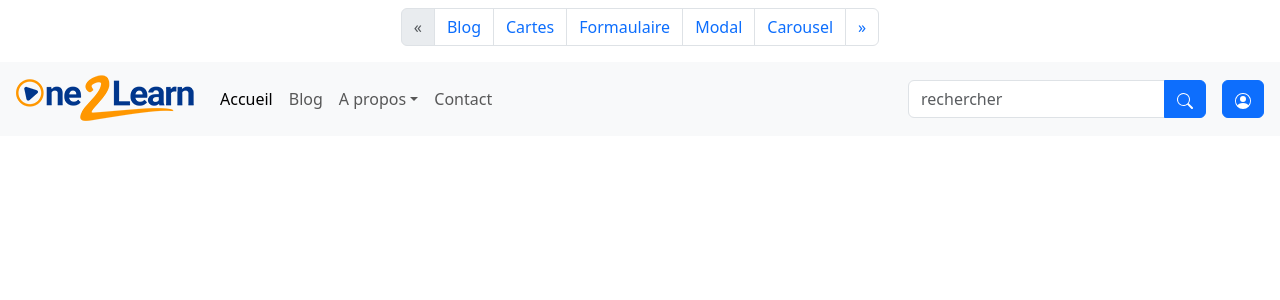
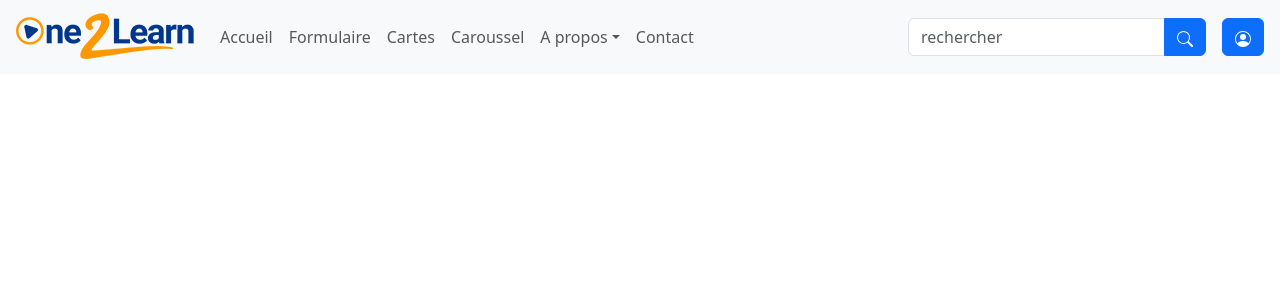
Before and after one commit to iyahiani/react, a React (Create React App) app: page /navbar in a window 1280 px wide. Shown: the top 300 px of the page. Built offline with nearby package versions, Linux system fonts and the light colour scheme.

Commit message:
modif header

```diff
--- a/src/components/NavBar.js
+++ b/src/components/NavBar.js
@@ -1,12 +1,10 @@
 import logo from '../images/one2Learn-Logo.png'
 import MyPagination from "./pagination";
+import {NavLink} from "react-router-dom";
 
 const MyNavBar = () => {
     return (
         <div>
-            <div>
-                <MyPagination></MyPagination>
-            </div>
             <header className="navbar navbar-expand-lg navbar-light bg-light px-3">
                 <a href="#" className=" navbar-brand">
                     <img className="img-fluid object-fit-contain h-50" src={logo} alt="LOGO"/>
@@ -18,18 +16,24 @@ const MyNavBar = () => {
                 <div className="collapse navbar-collapse" id="navbar">
                     <nav>
                         <ul className="navbar-nav ms-auto">
-                            <li className="nav-item"><a href="#" target="_blank"
-                                                        className="nav-link active"> Accueil</a>
+                            <li className="nav-item">
+                                <NavLink to="/ariane"
+                                         className={({isActive}) => (isActive ? 'nav-link active' : 'nav-link')}>Accueil </NavLink>
                             </li>
-                            <li className="nav-item"><a href="#" target="_blank" className="nav-link"> Blog </a></li>
+                            <li className="nav-item"><NavLink to="/forms"
+                                                              className={({isActive}) => (isActive ? 'nav-link active' : 'nav-link')}>Formulaire </NavLink></li>
+                            <li className="nav-item"><NavLink to="/cards"
+                                                              className={({isActive}) => (isActive ? 'nav-link active' : 'nav-link')}>Cartes </NavLink></li>
+                            <li className="nav-item"><NavLink to="/carousel"
+                                                              className={({isActive}) => (isActive ? 'nav-link active' : 'nav-link')}>Caroussel </NavLink></li>
                             <li className="nav-item dropdown"><a href="#" target="_blank"
                                                                  className="nav-link dropdown-toggle"
                                                                  data-bs-toggle="dropdown"> A propos</a>
-                                <ul className="dropdown-menu">
+                                <ul className="dropdown-menu dropdown-menu-end">
                                     <li className="nav-item"><a href="#" target="_blank"
                                                                 className="dropdown-item"> Item1 </a>
                                     </li>
-                                    <li className="nav-item"><a href="#" target="_blank"
+                                    <li className="nav-item "><a href="#" target="_blank"
                                                                 className="dropdown-item"> Item2 </a>
                                     </li>
                                     <li className="nav-item"><a href="#" target="_blank"
--- a/src/components/fileAriane.js
+++ b/src/components/fileAriane.js
@@ -15,8 +15,8 @@ const MyFileAriane = () => {
                     <div className="col-12 col-md-9">
                         <nav>
                             <ol className="breadcrumb">
-                                <li className="breadcrumb-item"><a href="/">Accueil</a></li>
-                                <li className="breadcrumb-item">Blog</li>
+                                <li className="breadcrumb-item"><a href="/ariane" target="_blank">Accueil</a></li>
+                                <li className="breadcrumb-item"><a href="/forms" target="_blank"></a>Blog</li>
                             </ol>
                         </nav>
                         <div className="list-group list-group-flush my-3">
```
